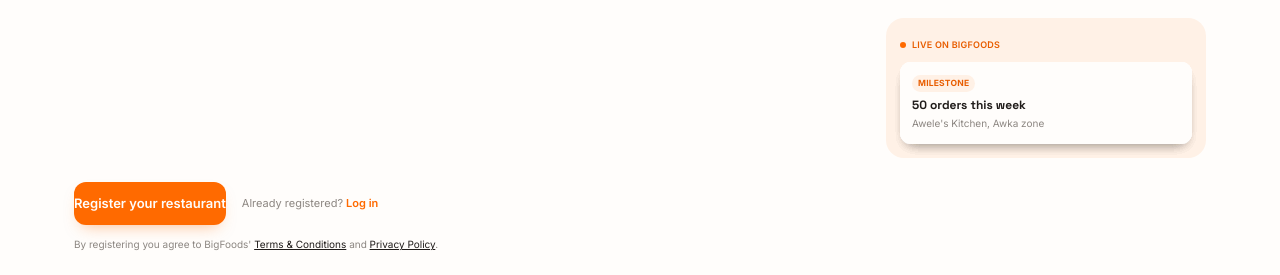
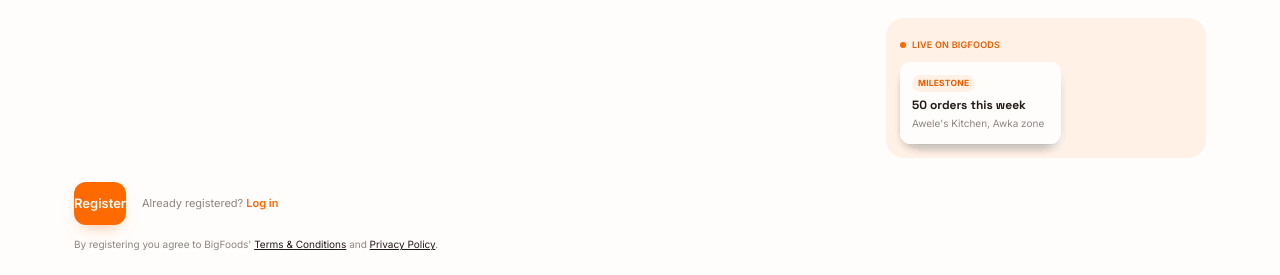
Before and after one commit to vbugvvhh-code8/bigfoods8, a Next.js app: page /restaurant in a window 1280 px wide. Shown: the part 409-684 px from the top of the page. Built offline with nearby package versions, Linux system fonts and the light colour scheme.

Commit message:
Update page.tsx

```diff
--- a/app/restaurant/page.tsx
+++ b/app/restaurant/page.tsx
@@ -108,7 +108,7 @@ export default function RestaurantLandingPage() {
                 boxShadow: '0 8px 16px -8px rgba(249,115,22,0.5)',
               }}
             >
-              Register your restaurant
+              Register
             </Link>
             <p className="text-[11px]" style={{ color: 'var(--gray)' }}>
               Already registered?{' '}
@@ -257,9 +257,32 @@ const TICKETS = [
   { tag: 'Milestone', title: '50 orders this week', detail: "Awele's Kitchen, Awka zone" },
 ];
 
+/* Stacked "deck" ghost cards sit behind the active ticket, offset      */
+/* down-right, so the next card in line always peeks out a little.     */
 function LiveTicket() {
   return (
     <>
+      <div
+        className="absolute rounded-[11px]"
+        style={{
+          inset: 0,
+          transform: 'translate(9px, 9px) scale(0.93)',
+          background: 'var(--white)',
+          opacity: 0.3,
+          boxShadow: '0 6px 14px -8px rgba(25,23,20,0.1)',
+        }}
+      />
+      <div
+        className="absolute rounded-[11px]"
+        style={{
+          inset: 0,
+          transform: 'translate(4.5px, 4.5px) scale(0.965)',
+          background: 'var(--white)',
+          opacity: 0.55,
+          boxShadow: '0 6px 14px -8px rgba(25,23,20,0.13)',
+        }}
+      />
+
       {TICKETS.map((t, i) => (
         <div
           key={t.title}
@@ -314,9 +337,11 @@ function HeroVisual() {
             right: '-6%',
             height: '130%',
             minWidth: 90,
-            opacity: 0.16,
-            WebkitMaskImage: 'linear-gradient(to left, rgba(0,0,0,0.9) 30%, transparent 82%)',
-            maskImage: 'linear-gradient(to left, rgba(0,0,0,0.9) 30%, transparent 82%)',
+            opacity: 0.45,
+            WebkitMaskImage:
+              'linear-gradient(to left, rgba(0,0,0,0.95) 45%, rgba(0,0,0,0.35) 75%, transparent 100%)',
+            maskImage:
+              'linear-gradient(to left, rgba(0,0,0,0.95) 45%, rgba(0,0,0,0.35) 75%, transparent 100%)',
           }}
         />
         <div
@@ -326,7 +351,7 @@ function HeroVisual() {
           <span className="bf-live-dot w-1.5 h-1.5 rounded-full" style={{ background: 'var(--orange)' }} />
           Live on BigFoods
         </div>
-        <div className="relative z-[1]" style={{ height: 82 }}>
+        <div className="relative z-[1]" style={{ height: 82, width: '55%' }}>
           <LiveTicket />
         </div>
       </div>
@@ -351,7 +376,7 @@ function HeroVisual() {
             <span className="bf-live-dot w-1.5 h-1.5 rounded-full" style={{ background: 'var(--orange)' }} />
             Live on BigFoods
           </div>
-          <div className="relative z-[1]" style={{ height: 82 }}>
+          <div className="relative z-[1]" style={{ height: 82, width: '55%' }}>
             <LiveTicket />
           </div>
         </div>
```
